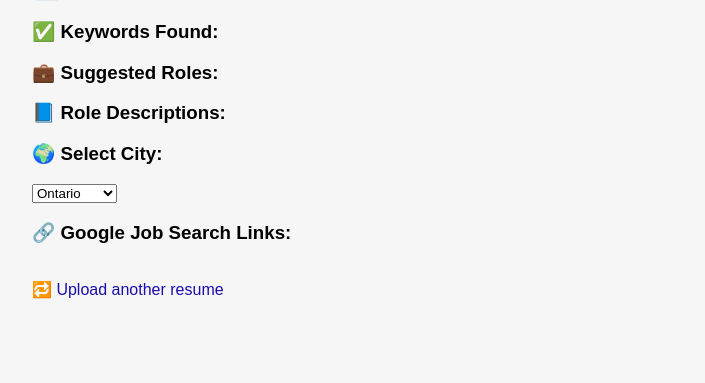
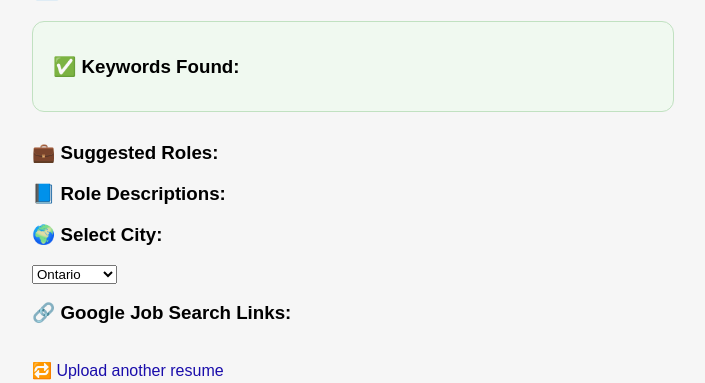
Before and after one commit to JIMPARK80/job-matcher, a Flask app: template templates/result.html in a window 1280 px wide. Shown: the part 97-480 px from the top of the page, without its empty margins (8-713 px from the left). Run offline with Flask 3, Linux system fonts and the light colour scheme; the template is opened without the code that fills it, so the values that code supplies are empty.

Commit message:
style: apply badge-style layout with card background
style: apply badge-style layout with card background for keywords section

```diff
--- a/static/style.css
+++ b/static/style.css
@@ -58,3 +58,32 @@ font-size: 0.9rem;
 #custom-city {
     margin-top: 5px;
   }
+
+  .keyword-box {
+    background-color: #f0f9f0;
+    border: 1px solid #c1e1c1;
+    padding: 15px 20px;
+    border-radius: 12px;
+    max-width: 600px;
+    margin-bottom: 30px;
+  }
+
+  .keyword-tags {
+    margin-top: 10px;
+  }
+
+  .tag {
+    display: inline-block;
+    background-color: #e0f0ff;
+    color: #005580;
+    padding: 6px 12px;
+    margin: 5px 6px 0 0;
+    border-radius: 20px;
+    font-size: 0.9rem;
+    font-weight: 500;
+    transition: background-color 0.3s;
+  }
+
+  .tag:hover {
+    background-color: #cfe8ff;
+  }
--- a/templates/result.html
+++ b/templates/result.html
@@ -7,12 +7,15 @@
 <body>
   <h2>📄 Resume Analyzed: {{ filename }}</h2>
 
-  <h3>✅ Keywords Found:</h3>
-    <ul>
-        {% for kw in keywords %}
-        <li>{{ kw }}</li>
-        {% endfor %}
-    </ul>
+  <div class="keyword-box">
+    <h3>✅ Keywords Found:</h3>
+    <div class="keyword-tags">
+      {% for kw in keywords %}
+        <span class="tag">{{ kw }}</span>
+      {% endfor %}
+    </div>
+  </div>
+
 
   <h3>💼 Suggested Roles:</h3>
     <ul>
```
